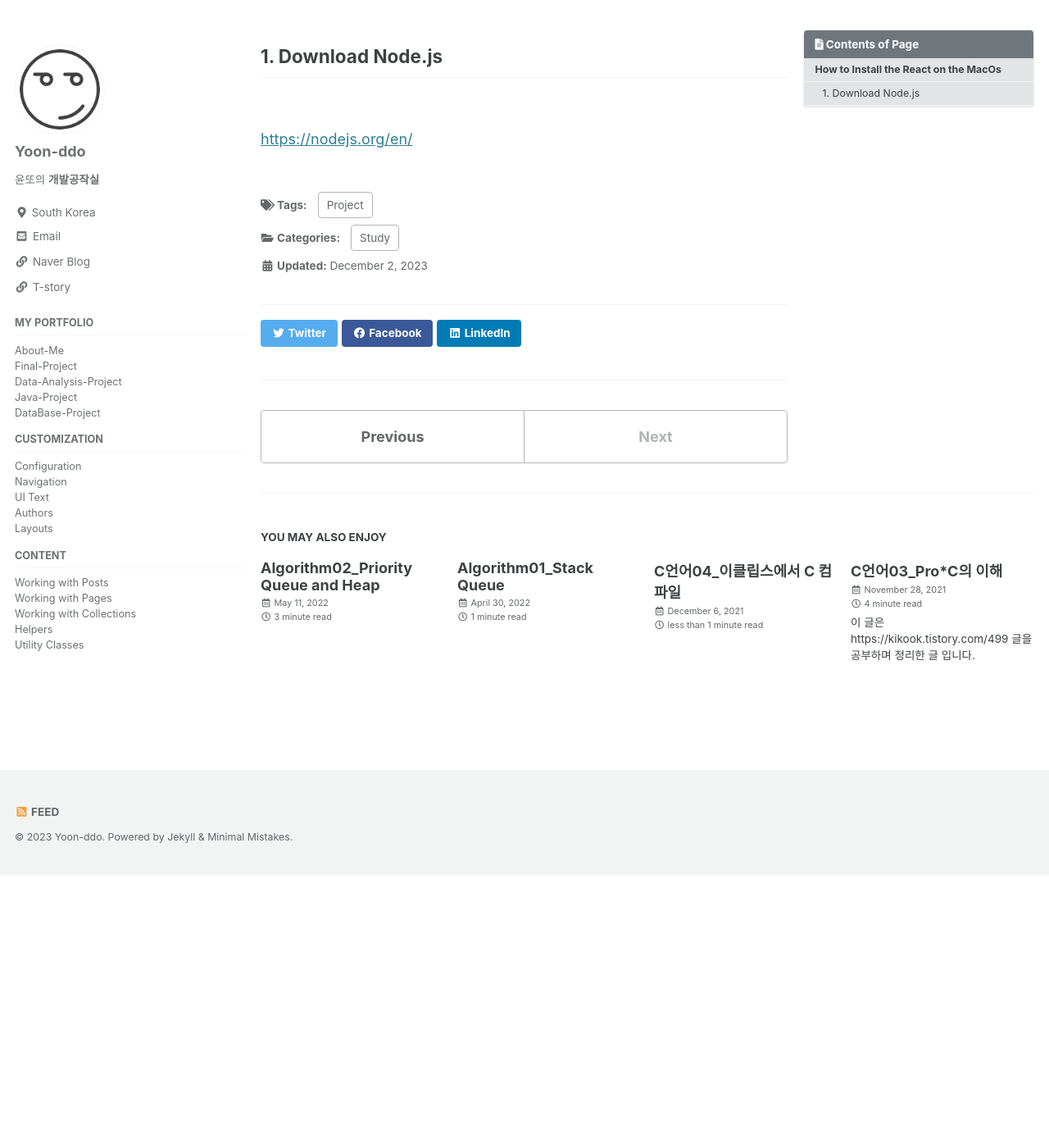
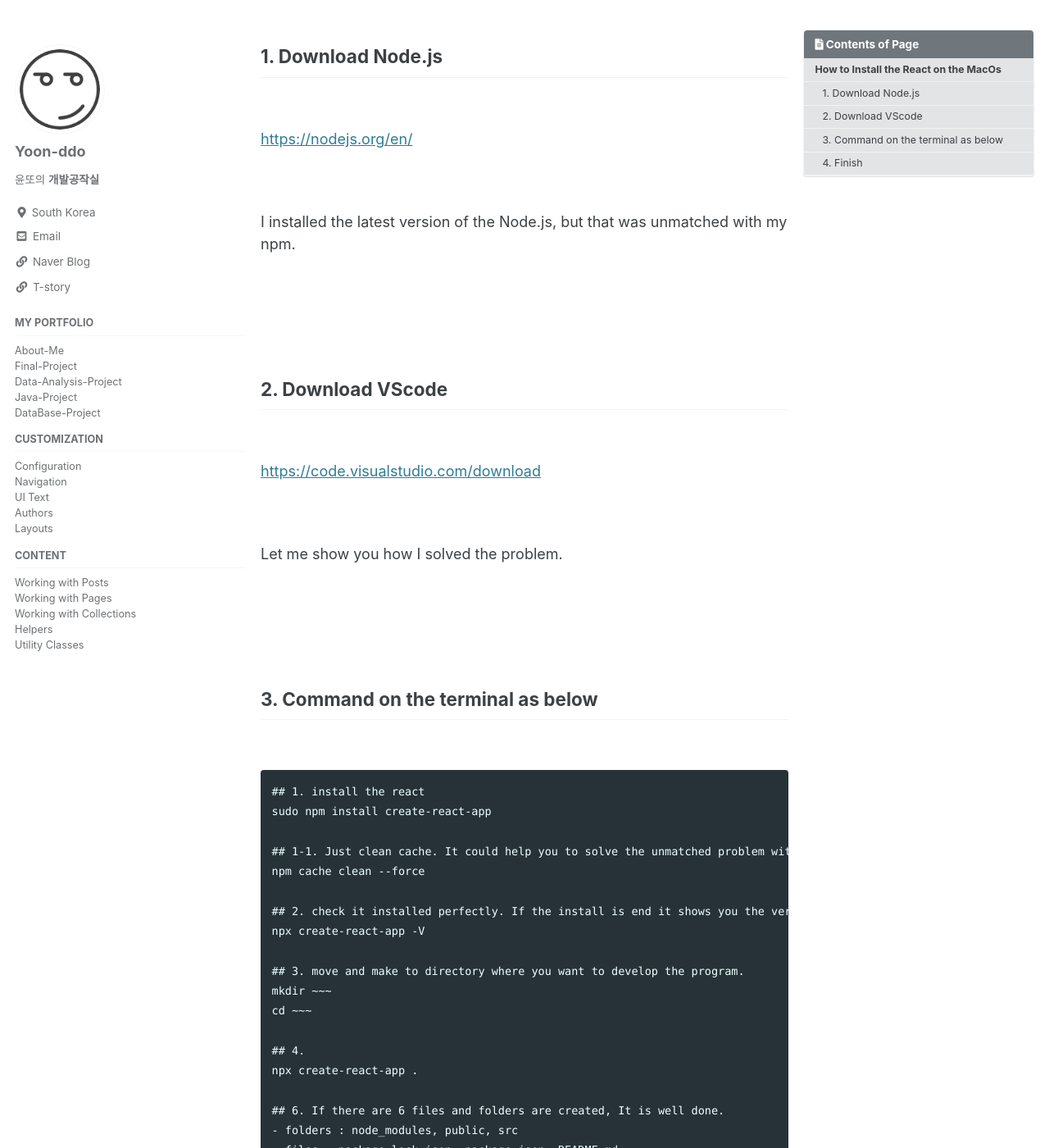
Before and after one commit to Yoon-ddo/Yoon-ddo.github.io, a Jekyll site: the page built from _posts/2023-12-02-FrontEnd01_Install React on MacOS.md, in a window 1280 px wide and 1400 px high, scrolled down 333 px. Shown: the whole window at 82% size. Built offline with Jekyll 4.4.1, drawn with Linux system fonts in a browser that asks for light colours; cached includes are drawn as plain includes; some of the changed text lies outside the part shown.

Commit message:
Update 2023-12-02-FrontEnd01_Install React on MacOS.md

````diff
--- a/_posts/2023-12-02-FrontEnd01_Install React on MacOS.md
+++ b/_posts/2023-12-02-FrontEnd01_Install React on MacOS.md
@@ -20,3 +20,72 @@ tags:
 <br>
 
 <https://nodejs.org/en/>
+
+<br>
+
+I installed the latest version of the Node.js, but that was unmatched with my npm.
+
+<br><br><br>
+
+## 2. Download VScode
+
+<br>
+
+<https://code.visualstudio.com/download>
+
+<br>
+
+Let me show you how I solved the problem.
+
+<br><br><br>
+
+## 3. Command on the terminal as below
+
+<br>
+
+```
+## 1. install the react
+sudo npm install create-react-app
+
+## 1-1. Just clean cache. It could help you to solve the unmatched problem with npm.
+npm cache clean --force
+
+## 2. check it installed perfectly. If the install is end it shows you the version. like 5.0.1
+npx create-react-app -V
+
+## 3. move and make to directory where you want to develop the program.
+mkdir ~~~
+cd ~~~
+
+## 4.
+npx create-react-app .
+
+## 6. If there are 6 files and folders are created, It is well done.
+- folders : node_modules, public, src
+- files : package-lock.json, package.json, README.md
+
+## 7. Open the VScode and turn on the "terminal" and command as below.
+npm run start
+
+
+```
+
+<br><br><br>
+
+## 4. Finish
+
+<br>
+
+If the screen below turns on the chrome something like that, It is the end of the install React!
+
+<br>
+
+
+
+
+
+
+
+
+
+<br><br><br>
````
